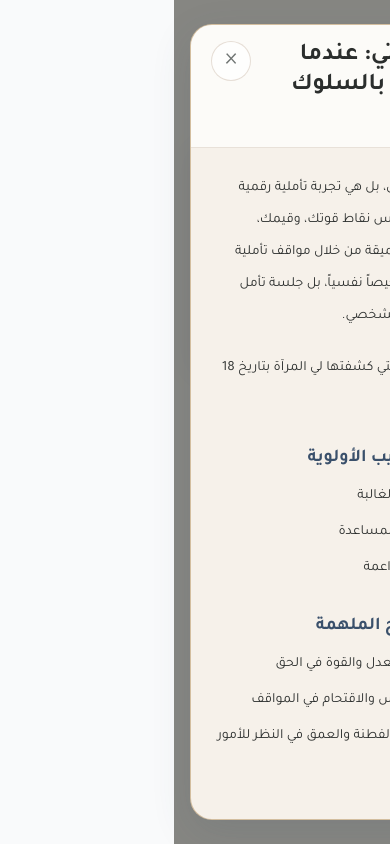
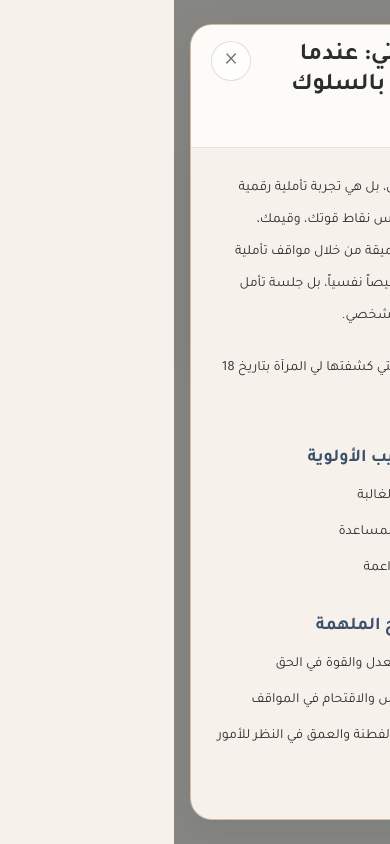
Before and after one commit to hasimam/PersonaApp, a React (Create React App) app in the folder frontend/: page /share in a window 390 px wide. Both pictures are taken after a click on the button "عن صانعة مرآتي". Built offline with nearby package versions, Linux system fonts and the light colour scheme; no server answers.

Commit message:
Fix mobile overscroll and creator modal viewport

```diff
--- a/frontend/src/components/AboutCreatorModal.tsx
+++ b/frontend/src/components/AboutCreatorModal.tsx
@@ -1,4 +1,5 @@
 import React, { useEffect, useState } from 'react';
+import { createPortal } from 'react-dom';
 import { useLanguage } from '../i18n/LanguageContext';
 
 const AboutCreatorModal: React.FC = () => {
@@ -33,9 +34,9 @@ const AboutCreatorModal: React.FC = () => {
         </button>
       </div>
 
-      {isOpen && (
+      {isOpen && createPortal(
         <div
-          className="fixed inset-0 z-50 flex items-center justify-center bg-ink/55 px-4 py-6"
+          className="fixed inset-0 z-50 flex h-screen h-[100dvh] items-center justify-center overflow-hidden bg-ink/55 px-4 pb-[max(1.5rem,env(safe-area-inset-bottom))] pt-[max(1.5rem,env(safe-area-inset-top))]"
           role="presentation"
           onClick={(event) => {
             if (event.target === event.currentTarget) setIsOpen(false);
@@ -46,10 +47,10 @@ const AboutCreatorModal: React.FC = () => {
             aria-modal="true"
             aria-labelledby="about-creator-title"
             dir={isRTL ? 'rtl' : 'ltr'}
-            className="flex max-h-[calc(100vh-3rem)] w-full max-w-4xl flex-col overflow-hidden rounded-soft border border-accent/70 bg-cream text-ink shadow-soft-float"
+            className="flex max-h-full w-full max-w-4xl flex-col overflow-hidden rounded-soft border border-accent/70 bg-cream text-ink shadow-soft-float"
             onClick={(event) => event.stopPropagation()}
           >
-            <header className="flex items-start justify-between gap-4 border-b border-sand/70 bg-white/70 px-5 py-4 sm:px-7">
+            <header className="flex shrink-0 items-start justify-between gap-4 border-b border-sand/70 bg-white/70 px-5 py-4 sm:px-7">
               <h2 id="about-creator-title" className="text-2xl font-semibold leading-tight sm:text-3xl">
                 {copy.title}
               </h2>
@@ -63,7 +64,7 @@ const AboutCreatorModal: React.FC = () => {
               </button>
             </header>
 
-            <div className="overflow-y-auto px-5 py-6 text-sm leading-8 sm:px-7 sm:text-base">
+            <div className="min-h-0 flex-1 overscroll-contain overflow-y-auto px-5 py-6 text-sm leading-8 sm:px-7 sm:text-base">
               <p>{copy.intro}</p>
               <p className="mt-5">{copy.resultIntro}</p>
 
@@ -122,7 +123,8 @@ const AboutCreatorModal: React.FC = () => {
               </CreatorSection>
             </div>
           </section>
-        </div>
+        </div>,
+        document.body
       )}
     </>
   );
--- a/frontend/src/index.css
+++ b/frontend/src/index.css
@@ -1,6 +1,18 @@
 @tailwind base;
 @tailwind components;
 @tailwind utilities;
+
+html,
+body,
+#root {
+  min-height: 100%;
+  background-color: #f6f1ea;
+}
+
+html,
+body {
+  overscroll-behavior-y: none;
+}
 
 body {
   margin: 0;
@@ -8,7 +20,6 @@ body {
     'Fira Sans', 'Droid Sans', 'Helvetica Neue', sans-serif;
   -webkit-font-smoothing: antialiased;
   -moz-osx-font-smoothing: grayscale;
-  @apply bg-gray-50;
 }
 
 /* RTL Support for Arabic */
```
